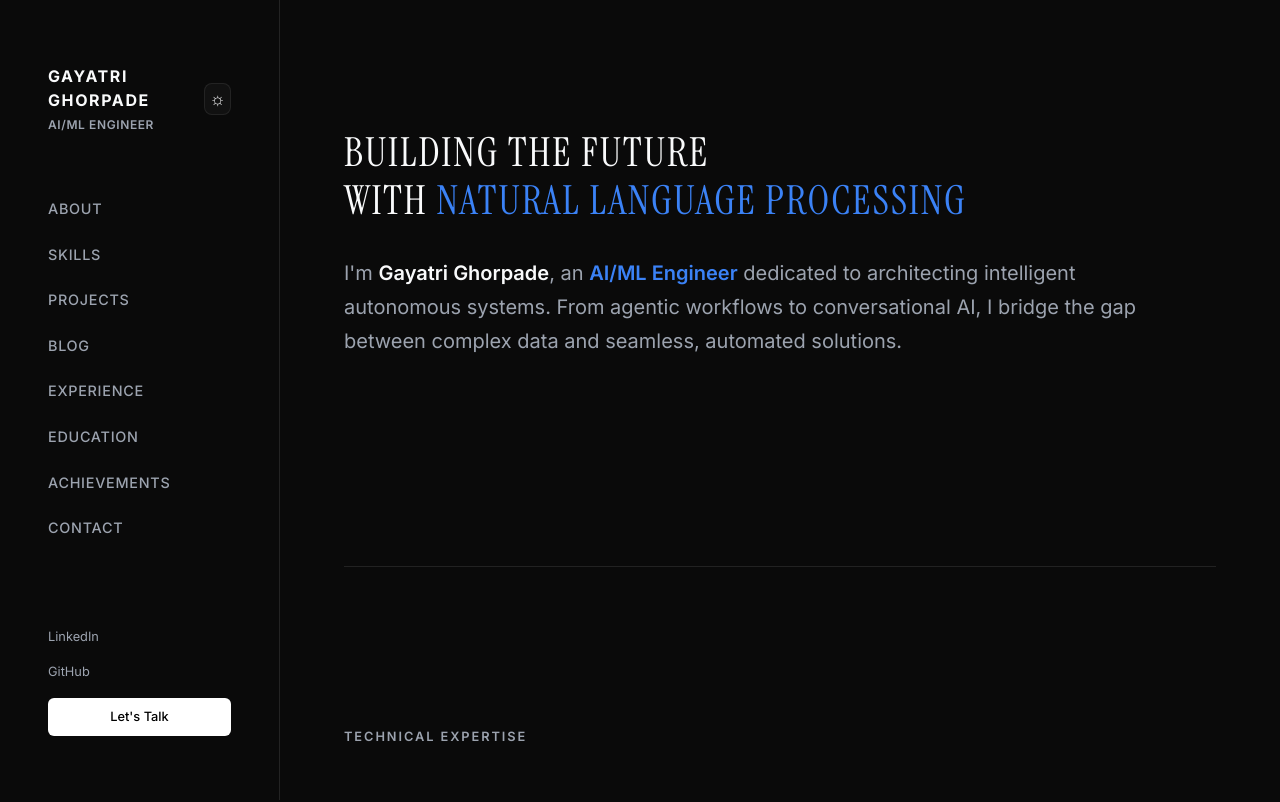
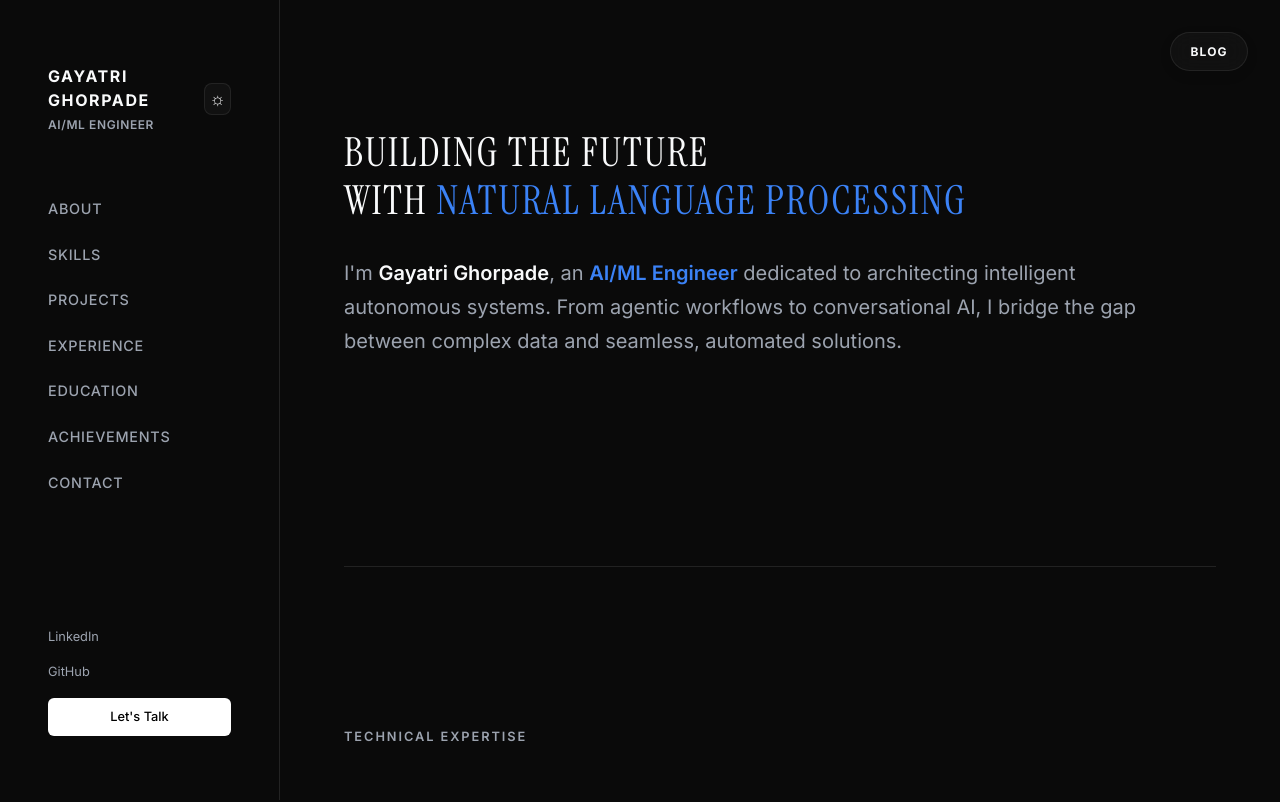
Before and after one commit to Gayatri1626/portfolio, a React app: page / in a window 1280 px wide. Shown: the top 802 px of the page. Built offline with nearby package versions, Linux system fonts and the light colour scheme; the HTML template or start-up script is replaced by a standard one.

Commit message:
Polish IBM description and move Blog button to top-right

```diff
--- a/src/App.jsx
+++ b/src/App.jsx
@@ -175,6 +175,7 @@ const resumeData = {
     {
       title: "IBM SkillsBuild State Level Hackathon",
       issuer: "Feb 2025",
+      description: "Secured Top 10 Position in the IBM SkillsBuild Maharashtra State Level Hackathon 2025 for an innovative AI-driven educational solution."
     }
   ],
   blogs: [
@@ -229,7 +230,6 @@ const Home = ({ theme, toggleTheme }) => {
             <a href="#about">About</a>
             <a href="#skills">Skills</a>
             <a href="#projects">Projects</a>
-            <a href="#blog">Blog</a>
             <a href="#experience">Experience</a>
             <a href="#education">Education</a>
             <a href="#achievements">Achievements</a>
@@ -243,6 +243,10 @@ const Home = ({ theme, toggleTheme }) => {
           <a href="#contact" className="btn btn-primary" style={{ fontSize: '0.8rem', padding: '0.6rem' }}>Let's Talk</a>
         </div>
       </aside>
+
+      <a href="#blog" className="top-right-blog-btn">
+        BLOG
+      </a>
 
       <main className="main-content">
         <section id="about" className="section fade-in" style={{ paddingTop: '8rem' }}>
--- a/src/index.css
+++ b/src/index.css
@@ -56,6 +56,33 @@
   border-color: var(--accent);
   background: var(--bg-secondary);
 }
+
+.top-right-blog-btn {
+  position: fixed;
+  top: 2rem;
+  right: 2rem;
+  z-index: 1001;
+  background: var(--glass);
+  backdrop-filter: blur(12px);
+  border: 1px solid var(--glass-border);
+  color: var(--text);
+  padding: 0.6rem 1.2rem;
+  border-radius: 100px;
+  font-size: 0.75rem;
+  font-weight: 800;
+  letter-spacing: 0.1em;
+  text-decoration: none;
+  transition: all 0.3s cubic-bezier(0.4, 0, 0.2, 1);
+  box-shadow: 0 4px 12px rgba(0, 0, 0, 0.1);
+}
+
+.top-right-blog-btn:hover {
+  transform: translateY(-2px);
+  border-color: var(--accent);
+  box-shadow: 0 8px 24px rgba(0, 0, 0, 0.2);
+  color: var(--accent);
+}
+
 
 
 * {
```
